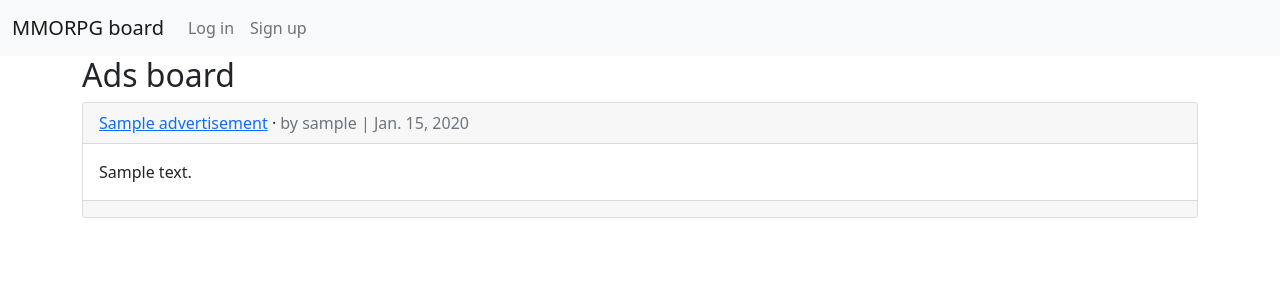
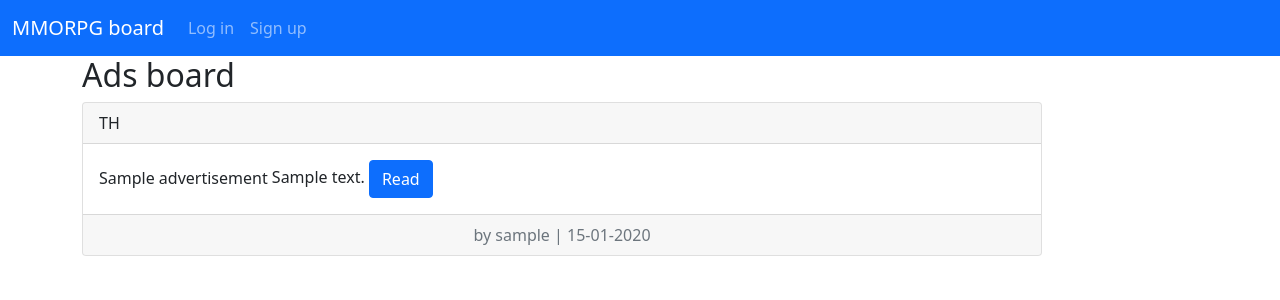
Before and after one commit to magusmgl/MMORPG_board, a Django app: page / in a window 1280 px wide. Shown: the top 300 px of the page. Run offline with Django 3.2, Linux system fonts and the light colour scheme; tables that the repository leaves empty hold one stand-in row (values such as "Sample post"); some libraries are stand-ins or nearby versions.

Commit message:
fix templates board app

```diff
--- a/templates/_base.html
+++ b/templates/_base.html
@@ -13,7 +13,7 @@
     <!--css-->
     <link rel="stylesheet" href="{% static 'css/base.css' %}">
 <body>
-<nav class="navbar navbar-expand-lg navbar-light bg-light">
+<nav class="navbar navbar-expand-lg navbar-dark bg-primary">
     <div class="container-fluid">
         <a class="navbar-brand" href="{% url 'ad_list' %}">MMORPG board</a>
         <button class="navbar-toggler" type="button" data-bs-toggle="collapse" data-bs-target="#navbarNav"
@@ -21,7 +21,7 @@
             <span class="navbar-toggler-icon"></span>
         </button>
         <div class="collapse navbar-collapse" id="navbarNav">
-            <ul class="navbar-nav">
+            <ul class="navbar-nav justify-content-end">
                 {% if user.is_authenticated %}
                 <li class="nav-item">
                     <a class="nav-link active" aria-current="page" href="#">{{ user.username }}</a>
--- a/templates/board/ad_list.html
+++ b/templates/board/ad_list.html
@@ -5,16 +5,17 @@
 {% block content %}
 <h2 xmlns="http://www.w3.org/1999/html">Ads board</h2>
 {% for ad in ad_list %}
-<div class="card">
+<div class="card" style="width: 60rem;">
     <div class="card-header">
-        <span class="font-weight-bold"><a href="{{ ad.get_absolute_url }}">{{ ad.title }}</a> </span> &middot;
-        <span class="text-muted">by {{ ad.author }} | {{ ad.date }}</span>
+        <span class="font-weight-bold ">{{ ad.category }} </span>
     </div>
     <div class="card-body">
-        {{ ad.content_upload|safe }}
+        <span class="card-title">{{ ad.title }}</span>
+        {{ ad.content_upload|safe|truncatewords_html:50 }}
+        <a href="{{ ad.get_absolute_url }}" class="btn btn-primary">Read</a>
     </div>
     <div class="card-footer text-center text-muted">
-
+        <span class="text-muted">by {{ ad.author }} | {{ ad.date|date:'d-m-Y' }}</span>
     </div>
 </div>
 <br>
```
